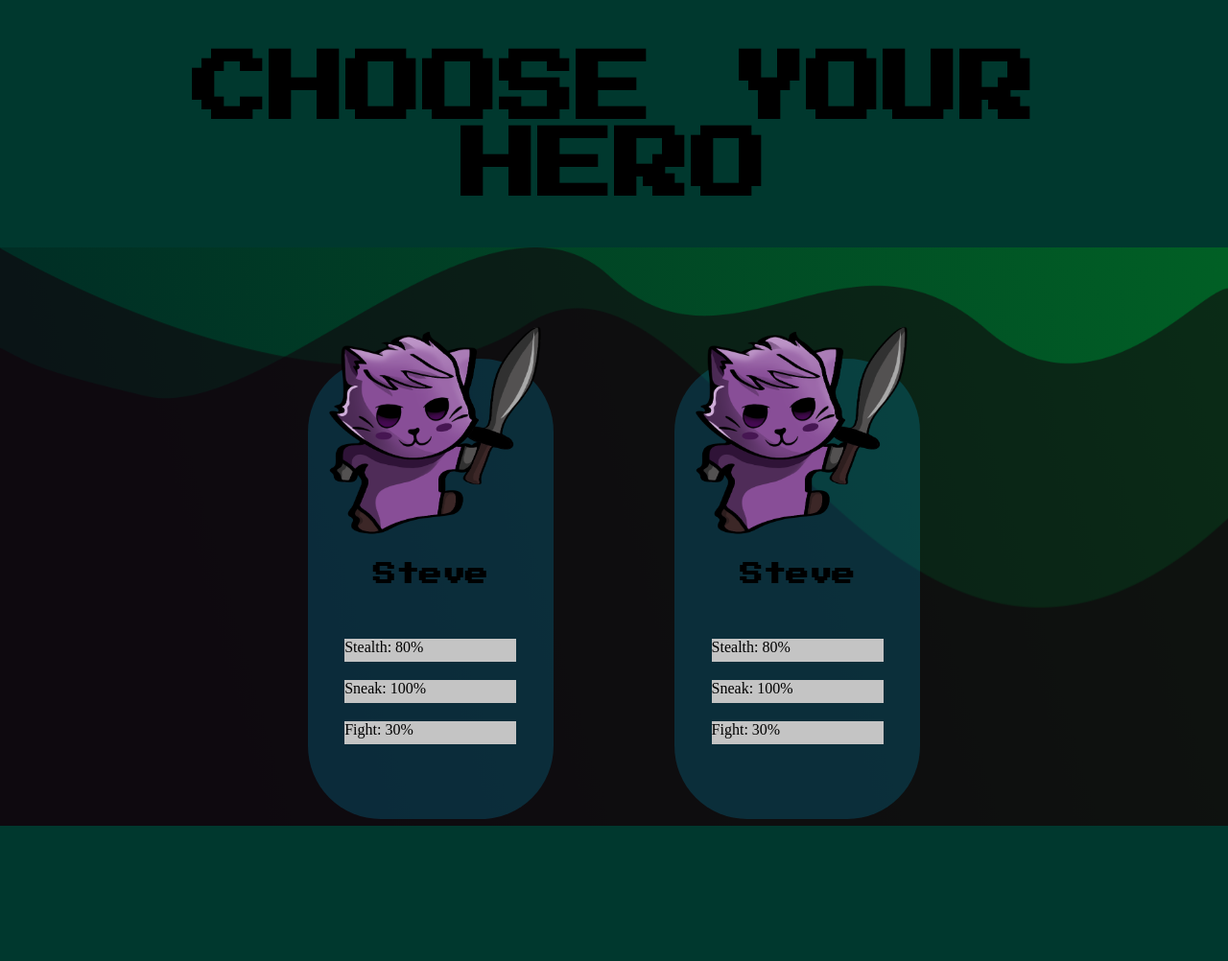
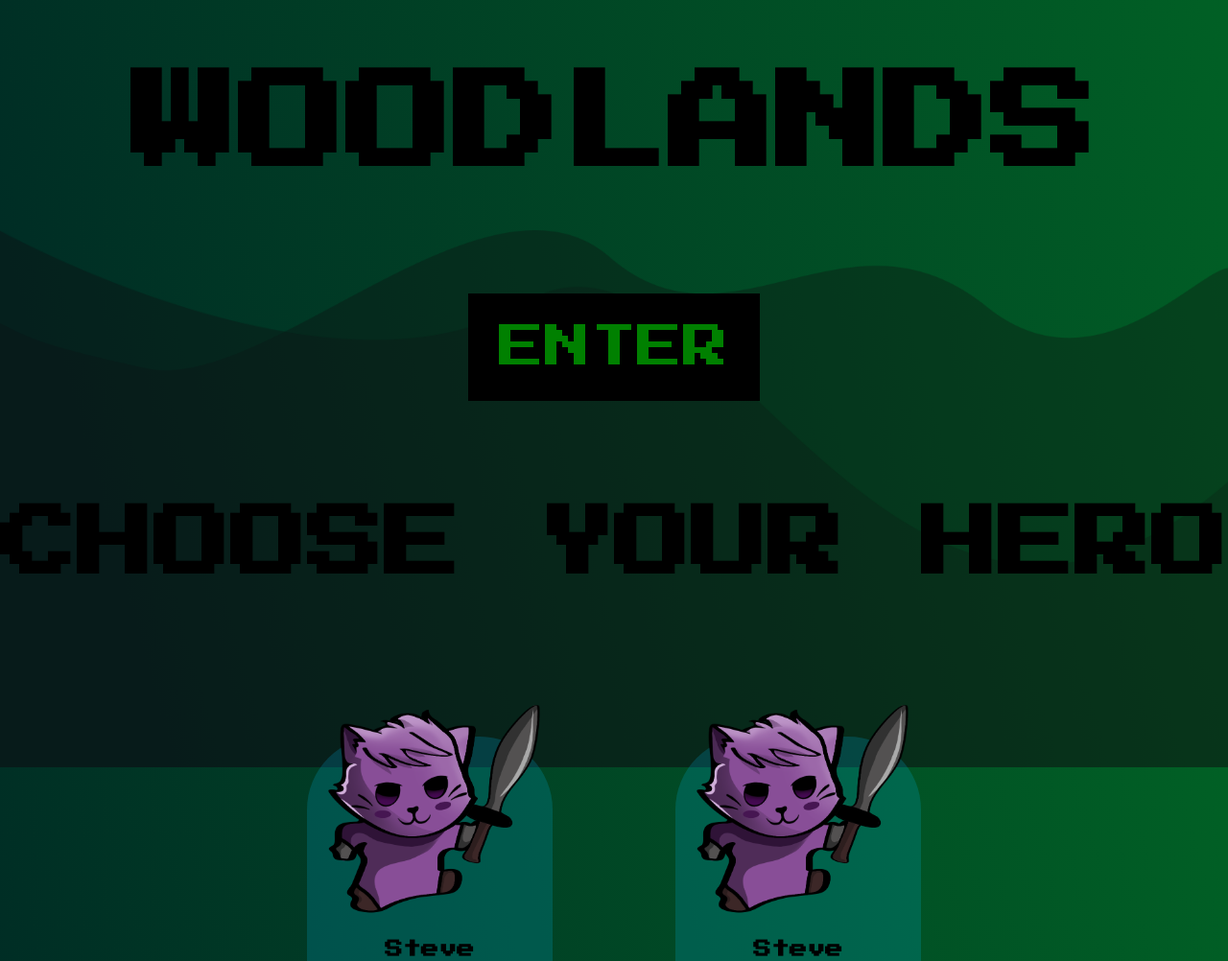
Before and after one commit to sabinaander/Woodlands, a plain HTML site: page index.html in a window 1280 px wide. Shown: the top 1002 px of the page at 96% size. Before the commit the page ends 862 px from the top, so only its background shows below. Drawn offline with Linux system fonts and the light colour scheme.

Commit message:
More fix with design and start animations

```diff
--- a/index.html
+++ b/index.html
@@ -1,5 +1,6 @@
 <!DOCTYPE html>
 <html lang="en">
+
 <head>
     <meta charset="UTF-8">
     <meta http-equiv="X-UA-Compatible" content="IE=edge">
@@ -12,13 +13,22 @@
     <link rel="stylesheet" href="style.css">
 
 </head>
+
 <body>
+    <div class="backgroundMountains"></div>
     <div class="main">
-        <h1>CHOOSE YOUR HERO</h1>
+        <div class="page-1">
+            <h1>WOODLANDS</h1>
+            <div class="centerContainer">
+                <button>ENTER</button>
+            </div>
+        </div>
+        <div id="chooseHero">
+            <h2>CHOOSE YOUR HERO</h2>
             <div class="cardBox">
                 <div class="card">
                     <img src="media/cat.png" class="charImg">
-            <h2>Steve</h2>
+                    <h3>Steve</h3>
                     <ul class="card-list">
                         <li>
                             Stealth: 80%
@@ -33,7 +43,7 @@
                 </div>
                 <div class="card">
                     <img src="media/cat.png" class="charImg">
-            <h2>Steve</h2>
+                    <h3>Steve</h3>
                     <ul class="card-list">
                         <li>
                             Stealth: 80%
@@ -48,6 +58,8 @@
                 </div>
             </div>
         </div>
+    </div>
+    </div>
+</body>
 
-</body>
 </html>
--- a/style.css
+++ b/style.css
@@ -1,19 +1,46 @@
-html{
+
+body{
+    background: linear-gradient(254.46deg, rgba(5, 255, 0, 0.2) 0%, rgba(0, 0, 0, 0.2) 89.64%);
+    background-color: #00382E;
+    height: 100vh;
+    overflow-y: hidden;
     padding:0;
     margin:0;
 }
-body{
+
+.backgroundMountains{
     background:
     url(/media/Vector-1.png),
-    url(/media/Vector-2.png),
-    linear-gradient(254.46deg, rgba(5, 255, 0, 0.2) 0%, rgba(0, 0, 0, 0.2) 89.64%);
+    url(/media/Vector-2.png);
     background-size: 100% 70%;
+    height: 100vh;
     background-position: bottom;
     background-repeat: no-repeat;
-    background-color: #00382E;
-    height: 100vh;
-    overflow-y: hidden;
+    /* opacity: 0; */
+    animation: fadeIn 10s ease-in-out;
 }
+
+.page-1{
+    animation: fadeIn 5s ease-in-out;
+}
+
+@keyframes fadeIn{
+    0% {
+        opacity: 0;
+      }
+      100% {
+        opacity: 1;
+      }
+}
+
+.main{
+    position: absolute;
+    top:0;
+    left:0;
+    width: 100%;
+    height: 100%;
+}
+
 .cardBox{
     margin-top: 10rem;
     display: flex;
@@ -36,12 +63,30 @@ body{
     margin-top: -5vh;
 }
 
-h1, h2{
+h1, h2, h3, button{
     font-family: 'Press Start 2P', cursive;
     text-align: center;
 }
 h1{
+    font-size: 7rem;
+}
+h2{
     font-size: 5rem;
+}
+.centerContainer{
+    display: flex;
+    justify-content: center;
+    align-items: center;
+    height: 200px;
+}
+button{
+width: fit-content;
+font-size: 3rem;
+background-color: black;
+color:green;
+border: none;
+top: 50%;
+padding: 2rem;
 }
 
 .card-list {
```
Lines whose indentation alone changed are shown as unchanged.
